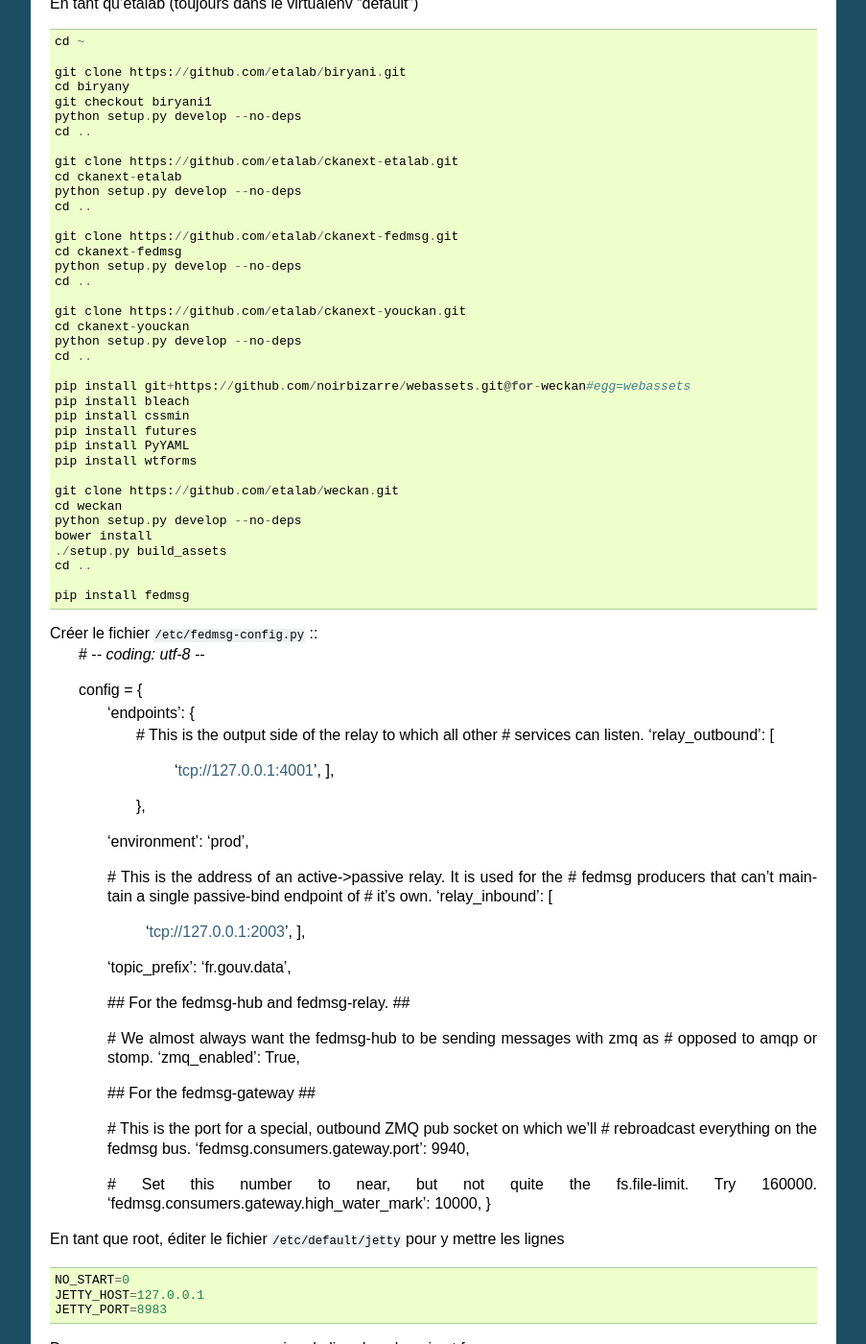
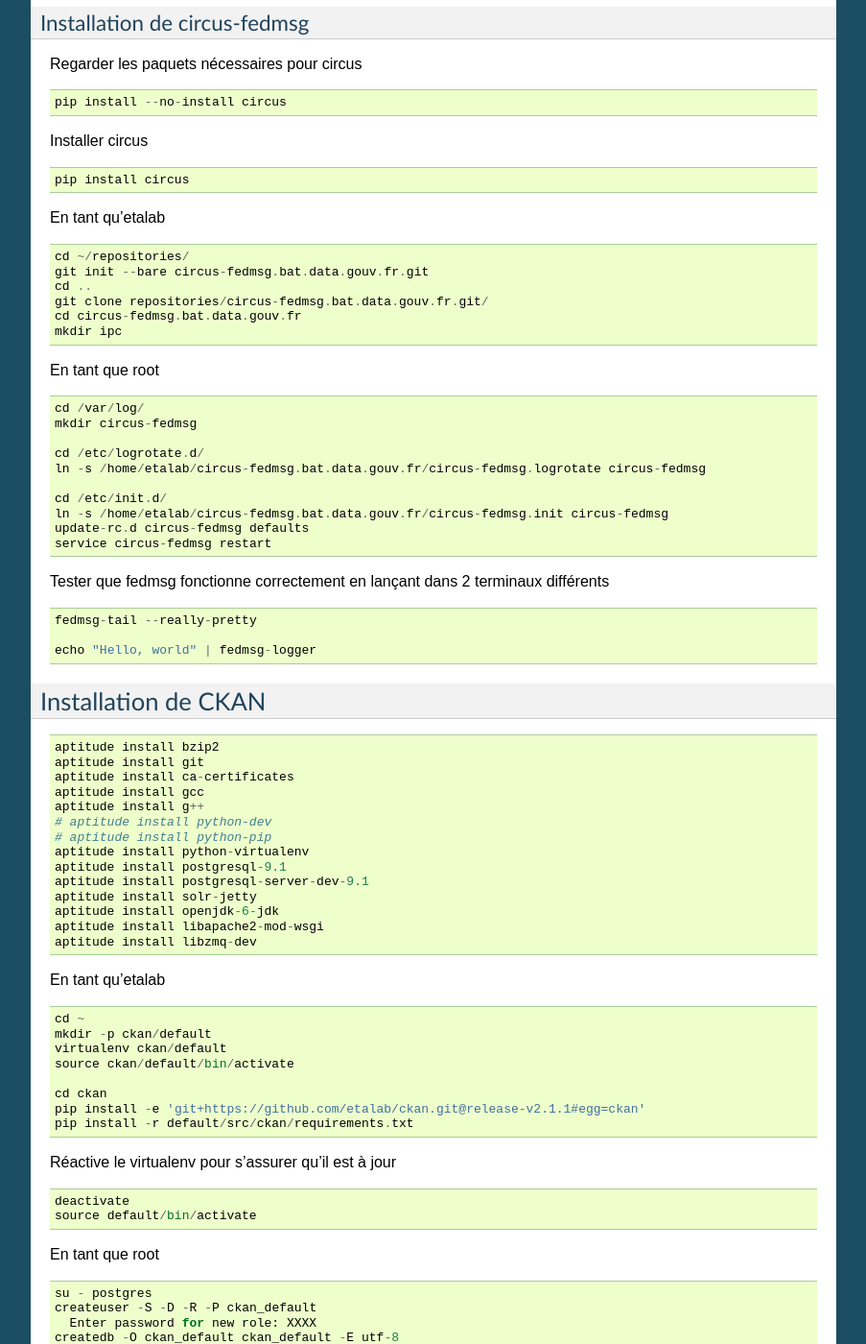
Before and after one commit to etalab/etalab-support, a Sphinx documentation site: the page built from doc/installation-serveur-virtuel-bat.rst, in a window 1280 px wide and 1400 px high, scrolled down 4992 px. Shown: the whole window at 96% size, without its empty margins (198-1101 px from the left). Built offline with Sphinx 7.4.7, drawn with Linux system fonts in a browser that asks for light colours; some of the changed text lies outside the part shown.

Commit message:
Ajoute fedmsg & circus-fedmsg à bat.

```diff
--- a/doc/installation-serveur-virtuel-ant.rst
+++ b/doc/installation-serveur-virtuel-ant.rst
@@ -426,6 +426,12 @@
   update-rc.d circus-fedmsg defaults
   service circus-fedmsg restart
 
+Tester que fedmsg fonctionne correctement en lançant dans 2 terminaux différents ::
+
+  fedmsg-tail --really-pretty
+
+  echo "Hello, world" | fedmsg-logger
+
 
 Installation de fedmsg-emit.php
 -------------------------------
--- a/doc/installation-serveur-virtuel-bat.rst
+++ b/doc/installation-serveur-virtuel-bat.rst
@@ -234,6 +234,91 @@
   npm install -g bower less uglify-js
 
 
+Installation de fedmsg
+======================
+
+En tant que root ::
+
+  aptitude install python-pip
+
+Regarder les paquets nécessaires pour fedmsg ::
+
+  pip install --no-install fedmsg
+
+En installer le plus possible en utilisant les paquets Debian ::
+
+  aptitude install python-daemon
+  aptitude install python-decorator
+  aptitude install python-dev
+  aptitude install python-pygments
+  aptitude install python-requests
+  aptitude install python-twisted
+  aptitude install python-tz
+
+Installer fedmsg ::
+
+  pip install fedmsg
+
+Modifier le fichier ``/etc/fedmsg.d/base.py`` ::
+
+  environment = 'prod',
+  topic_prefix = 'fr.gouv.data',
+
+Dans ``/etc/fedmsg.d/endpoints.py``, commenter tous les endpoints.
+
+Dans ``/etc/fedmsg.d/ssl.py``, supprimer la signature des messages ::
+
+  validate_signatures=False,
+
+Tester que fedmsg fonctionne correctement en lançant dans 3 terminaux différents ::
+
+  fedmsg-relay
+
+  fedmsg-tail --really-pretty
+
+  echo "Hello, world" | fedmsg-logger
+
+
+Installation de circus-fedmsg
+-----------------------------
+
+Regarder les paquets nécessaires pour circus ::
+
+  pip install --no-install circus
+
+Installer circus ::
+
+  pip install circus
+
+En tant qu'etalab ::
+
+  cd ~/repositories/
+  git init --bare circus-fedmsg.bat.data.gouv.fr.git
+  cd ..
+  git clone repositories/circus-fedmsg.bat.data.gouv.fr.git/
+  cd circus-fedmsg.bat.data.gouv.fr
+  mkdir ipc
+
+En tant que root ::
+
+  cd /var/log/
+  mkdir circus-fedmsg
+
+  cd /etc/logrotate.d/
+  ln -s /home/etalab/circus-fedmsg.bat.data.gouv.fr/circus-fedmsg.logrotate circus-fedmsg
+
+  cd /etc/init.d/
+  ln -s /home/etalab/circus-fedmsg.bat.data.gouv.fr/circus-fedmsg.init circus-fedmsg
+  update-rc.d circus-fedmsg defaults
+  service circus-fedmsg restart
+
+Tester que fedmsg fonctionne correctement en lançant dans 2 terminaux différents ::
+
+  fedmsg-tail --really-pretty
+
+  echo "Hello, world" | fedmsg-logger
+
+
 Installation de CKAN
 ====================
 
@@ -244,8 +329,8 @@
   aptitude install ca-certificates
   aptitude install gcc
   aptitude install g++
-  aptitude install python-dev
-  aptitude install python-pip
+  # aptitude install python-dev
+  # aptitude install python-pip
   aptitude install python-virtualenv
   aptitude install postgresql-9.1
   aptitude install postgresql-server-dev-9.1
@@ -323,49 +408,6 @@
   ./setup.py build_assets
   cd ..
 
-  pip install fedmsg
-
-Créer le fichier ``/etc/fedmsg-config.py`` ::
-  # -*- coding: utf-8 -*-
-
-
-  config = {
-      'endpoints': {
-          # This is the output side of the relay to which all other
-          # services can listen.
-          'relay_outbound': [
-              'tcp://127.0.0.1:4001',
-              ],
-          },
-
-      'environment': 'prod',
-
-      # This is the address of an active->passive relay. It is used for the
-      # fedmsg producers that can't maintain a single passive-bind endpoint of
-      # it's own.
-      'relay_inbound': [
-          'tcp://127.0.0.1:2003',
-          ],
-
-      'topic_prefix': 'fr.gouv.data',
-
-      ## For the fedmsg-hub and fedmsg-relay. ##
-
-      # We almost always want the fedmsg-hub to be sending messages with zmq as
-      # opposed to amqp or stomp.
-      'zmq_enabled': True,
-
-      ## For the fedmsg-gateway ##
-
-      # This is the port for a special, outbound ZMQ pub socket on which we'll
-      # rebroadcast everything on the fedmsg bus.
-      'fedmsg.consumers.gateway.port': 9940,
-
-      # Set this number to near, but not quite the fs.file-limit.  Try 160000.
-      'fedmsg.consumers.gateway.high_water_mark': 10000,
-      }
-
-
 En tant que root, éditer le fichier ``/etc/default/jetty`` pour y mettre les lignes ::
 
   NO_START=0
```
